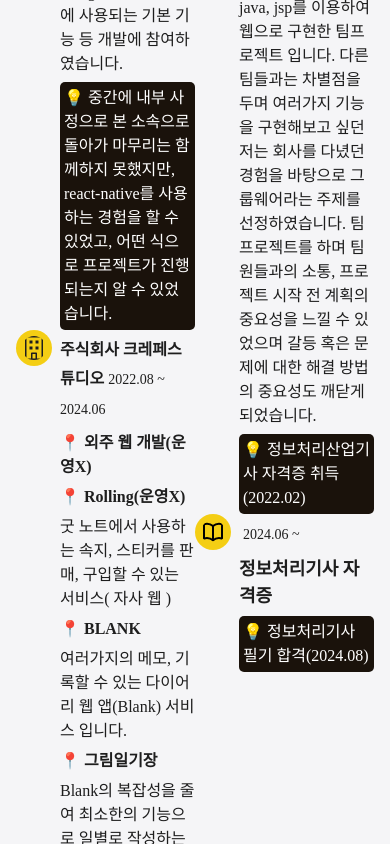
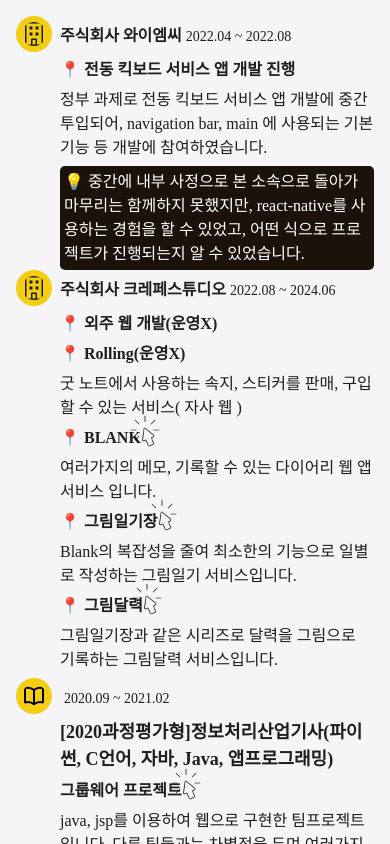
Before and after one commit to Jisun-K/angualr_no-standalone, an Angular app: page /experience in a window 390 px wide. Built offline with nearby package versions, Linux system fonts and the light colour scheme; a web font is replaced by a local one.

Commit message:
** 2024.12.02 + exp > project param 보내기 * 프로젝트 페이지에서 위 스크롤 x   아래로 스크롤 하면 첫페이지로 감.

```diff
--- a/src/app/app-routing.module.ts
+++ b/src/app/app-routing.module.ts
@@ -7,7 +7,8 @@
 const routes: Routes = [
   { path: '', redirectTo: '/home', pathMatch: 'full' },
   { path: 'home', component: HomeComponent },
-  { path: 'project', component: ProjectComponent },
+  { path: 'project', redirectTo: 'project/rolling', pathMatch: 'full' },
+  { path: 'project/:id', component: ProjectComponent },
   { path: 'experience', component: ExperienceComponent },
   // { path: '**', component: PageNotFoundComponent },
 
--- a/src/app/app.component.ts
+++ b/src/app/app.component.ts
@@ -14,9 +14,9 @@
     {
       name: "experience",
     },
-    // {
-    //   name: "project",
-    // }
+    {
+      name: "project",
+    }
   ];
 
   constructor(
--- a/src/app/components/experience/experience.component.html
+++ b/src/app/components/experience/experience.component.html
@@ -9,8 +9,12 @@
                     <p class="date"> <b>{{item.companyName}}</b> <span>{{ item.date }}</span></p>
                     <p class="title">{{ item.title }}</p>
                     <ul *ngIf="item.project?.length">
-                        <li *ngFor="let project of item.project" (click)="onClickProject(project)">
-                            <strong><span *ngIf="type == 'work'">📍</span> {{ project.name }}</strong>
+                        <li *ngFor="let project of item.project"
+                            [ngClass]="project.id && project.id.length > 0 ? 'active' : ''"
+                            (click)="onClickProject(project)">
+                            <strong><span *ngIf="type == 'work'">📍</span> {{ project.name }}
+                                <img *ngIf="project.id && project.id.length > 0" src="assets/images/ic_pointer.png"
+                                    alt=""></strong>
                             <p class="desc">{{ project.contents }}</p>
                             <p *ngIf="item.result" class="exp-result">💡 {{ item.result }}</p>
                         </li>
--- a/src/app/components/experience/experience.component.scss
+++ b/src/app/components/experience/experience.component.scss
@@ -7,7 +7,6 @@
     overflow: scroll;
 
     .exp-wrap {
-        height: auto;
         display: flex;
     }
 
@@ -49,6 +48,25 @@
                     margin: 6px 0;
                 }
 
+                .active {
+                    cursor: pointer;
+
+                    strong {
+                        position: relative;
+                    }
+
+                    img {
+                        width: 32px;
+                        position: absolute;
+                        top: -14px;
+                        right: -20px;
+                    }
+
+                    &:hover {
+                        opacity: .5;
+                    }
+                }
+
                 & .exp-result {
                     background: variable.$accent2-color;
                     color: white;
@@ -60,3 +78,13 @@
         }
     }
 }
+
+// 최대 576px
+@media (max-width: 576px) {
+    .exp {
+        .exp-wrap {
+            height: 100%;
+            display: block;
+        }
+    }
+}
--- a/src/app/components/experience/experience.component.ts
+++ b/src/app/components/experience/experience.component.ts
@@ -56,7 +56,7 @@
             name: '외주 웹 개발(운영X)',
           },
           {
-            id: 'rolling',
+            id: '',
             name: 'Rolling(운영X)',
             contents: '굿 노트에서 사용하는 속지, 스티커를 판매, 구입할 수 있는 서비스( 자사 웹 )',
             page: ''
@@ -64,22 +64,19 @@
           {
             id: 'blank',
             name: 'BLANK',
-            contents: '여러가지의 메모, 기록할 수 있는 다이어리 웹 앱(Blank) 서비스 입니다.',
-            detail: '2022.',
+            contents: '여러가지의 메모, 기록할 수 있는 다이어리 웹 앱 서비스 입니다.',
             page: ''
           },
           {
             id: 'diary',
             name: '그림일기장',
             contents: 'Blank의 복잡성을 줄여 최소한의 기능으로 일별로 작성하는 그림일기 서비스입니다.',
-            detail: 'ds',
             page: ''
           },
           {
             id: 'calendar',
             name: '그림달력',
             contents: '그림일기장과 같은 시리즈로 달력을 그림으로 기록하는 그림달력 서비스입니다.',
-            detail: 'dsd',
             page: ''
           },
         ],
@@ -155,7 +152,7 @@
   }
 
   onClickProject(item: any) {
-    if (!item.detail || item.detail.length == 0) { return; }
-    this.router.navigate(['project']);
+    if (!item.id || item.id.length == 0) { return; }
+    this.router.navigate(['project', item.id]);
   }
 }
--- a/src/app/components/project/project.component.html
+++ b/src/app/components/project/project.component.html
@@ -1,8 +1,5 @@
 <div class="container-box project">
-    <!-- <div *ngFor="let item of items">
-        {{item.title}}
-    </div> -->
-    <div>
-        준비중입니다.
-    </div>
+    <ul>
+        <li *ngFor="let item of items" [ngClass]="item.id == currId ? 'active' : ''">{{item.id}}</li>
+    </ul>
 </div>
--- a/src/app/components/project/project.component.scss
+++ b/src/app/components/project/project.component.scss
@@ -1,7 +1,11 @@
+@use '../../../variable';
+
 .project {
-    div {
-        display: flex;
-        justify-content: center;
-        align-items: center;
+    ul {
+        li {
+            &.active {
+                color: variable.$accent_color;
+            }
+        }
     }
 }
--- a/src/app/components/project/project.component.ts
+++ b/src/app/components/project/project.component.ts
@@ -1,17 +1,55 @@
-import { Component } from '@angular/core';
+import { Component, OnInit } from '@angular/core';
+import { ActivatedRoute } from '@angular/router';
 
 @Component({
   selector: 'project',
   templateUrl: './project.component.html',
   styleUrl: './project.component.scss'
 })
-export class ProjectComponent {
+export class ProjectComponent implements OnInit {
+  public currId: string = '';
+
   public items: Array<any> = [
+    // {
+    //   id: 'rolling',
+    //   name: 'rolling',
+    //   contents: '여러가지의 메모, 기록할 수 있는 다이어리 웹 앱(Blank) 서비스 입니다.',
+    //   page: ''
+    // },
     {
-      title: '관심 갖게된 계기, 목표(수정)'
+      id: 'blank',
+      name: 'BLANK',
+      contents: '여러가지의 메모, 기록할 수 있는 다이어리 웹 앱(Blank) 서비스 입니다.',
+      page: ''
     },
     {
-      title: '프로젝트의 역할, 기여도, 갈등상황 및 해결 노력(수정)'
+      id: 'diary',
+      name: '그림일기장',
+      contents: 'Blank의 복잡성을 줄여 최소한의 기능으로 일별로 작성하는 그림일기 서비스입니다.',
+      page: ''
     },
+    {
+      id: 'calendar',
+      name: '그림달력',
+      contents: '그림일기장과 같은 시리즈로 달력을 그림으로 기록하는 그림달력 서비스입니다.',
+      page: ''
+    },
+    {
+      id: 'groupWare',
+      name: '그룹웨어 프로젝트',
+      contents: 'java, jsp를 이용하여 웹으로 구현한 팀프로젝트 입니다. 다른 팀들과는 차별점을 두며 여러가지 기능을 구현해보고 싶던 저는 회사를 다녔던 경험을 바탕으로 그룹웨어라는 주제를 선정하였습니다. 팀 프로젝트를 하며 팀원들과의 소통, 프로젝트 시작 전 계획의 중요성을 느낄 수 있었으며 갈등 혹은 문제에 대한 해결 방법의 중요성도 깨닫게 되었습니다.',
+    }
   ];
+
+  constructor(
+    private activeRoute: ActivatedRoute
+  ) {
+
+  }
+
+  ngOnInit(): void {
+    this.activeRoute.params.subscribe(param => {
+      this.currId = param['id'] || 'blank';
+    });
+  }
 }
```
